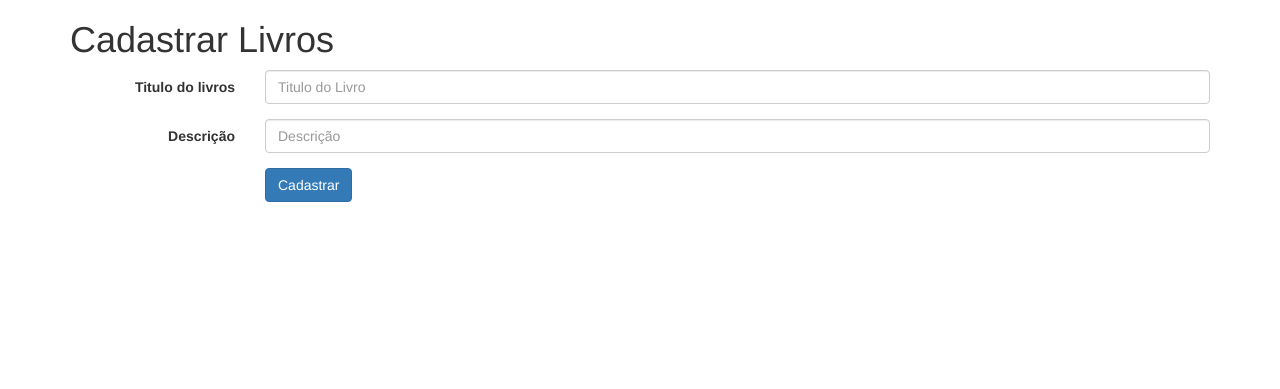
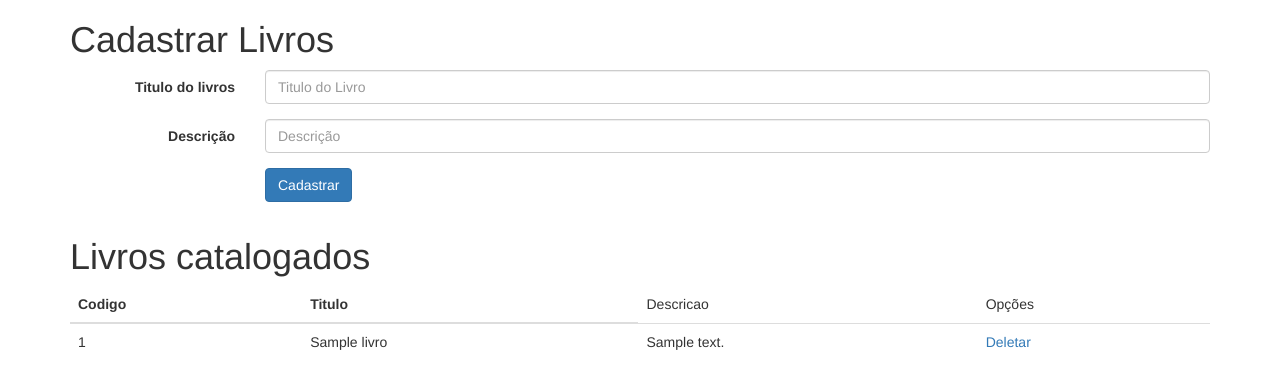
Before and after one commit to geltoncruz/producaoweb, a PHP site: page / in a window 1280 px wide. Shown: the top 389 px of the page. Run offline with PHP 8.4, Linux system fonts and the light colour scheme; tables that the repository leaves empty or names only in its code hold one stand-in row (values such as "Sample post").

Commit message:
Create, list pdo

```diff
--- a/pdo/index.php
+++ b/pdo/index.php
@@ -43,6 +43,62 @@
 	</form>
 	</section>
 
+	<section id="listaLivros" class="container">
+	<h1>Livros catalogados</h1>
+		<table class="table">
+			<thead>
+				<tr>
+					<th>Codigo</th>
+					<th>Titulo</th>
+					<td>Descricao</td>
+					<td>Opções</td>
+				</tr>
+			</thead>
+<?php
+
+	include 'kint/Kint.class.php';
+
+	$user = "root";
+	$pass = "";
+
+	try{
+
+		$dbh = new PDO('mysql:host=localhost;dbname=biblioteca',$user,$pass);
+		$dbh->setAttribute(PDO::ATTR_ERRMODE, PDO::ERRMODE_EXCEPTION);
+
+		$stmt = $dbh->prepare("SELECT * FROM livro");
+		$stmt->execute();
+?>
+<tfoot></tfoot>
+			<tbody>
+<?php
+		while ($row = $stmt->fetch(PDO::FETCH_ASSOC)) {
+?>
+				<tr>
+	    			<td><?=$row['id']; ?></td>
+	    			<td><?=$row['titulo']; ?></td>
+	    			<td><?=$row['descricao']; ?></td>
+	    			<td><a href="livroController.php?pg=del&codigo=<?=$row['id']; ?>">Deletar</a></td>
+    			</tr>
+<?php
+}
+ ?>
+			</tbody>
+		</table>
+	</section>
+<?php
+	}catch (PDOException $e){
+
+		echo $e->getMessage();
+		//$dbh->rollback();
+
+
+
+
+	}
+?>
+
+
 	<!-- jQuery (necessary for Bootstrap's JavaScript plugins) -->
 	<script src="https://ajax.googleapis.com/ajax/libs/jquery/1.12.4/jquery.min.js"></script>
 	<!-- Include all compiled plugins (below), or include individual files as needed -->
```
Also changed, not shown: pdo/livroController.php (+21 -3 lines). Lines whose indentation alone changed are shown as unchanged.
